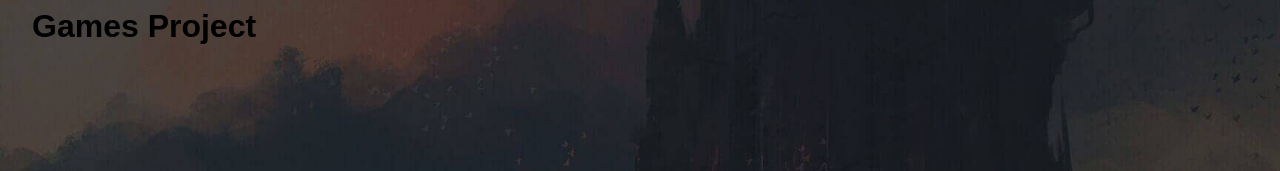
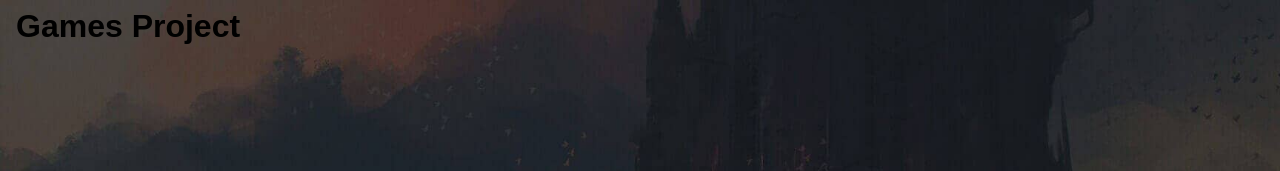
Before and after one commit to meslli/React-Exam-Project, a React (Vite) app in the folder client/: page / in a window 1280 px wide. Shown: the top 171 px of the page. Built offline with nearby package versions, Linux system fonts and the light colour scheme.

Commit message:
Add condition div margin

```diff
--- a/client/public/styles/typography.css
+++ b/client/public/styles/typography.css
@@ -22,7 +22,7 @@ h6 {
 }
 
 p,
-div {
+div:not(#root, #box) {
     margin: 0 1em 0.5em 1em;
 }
 
```
